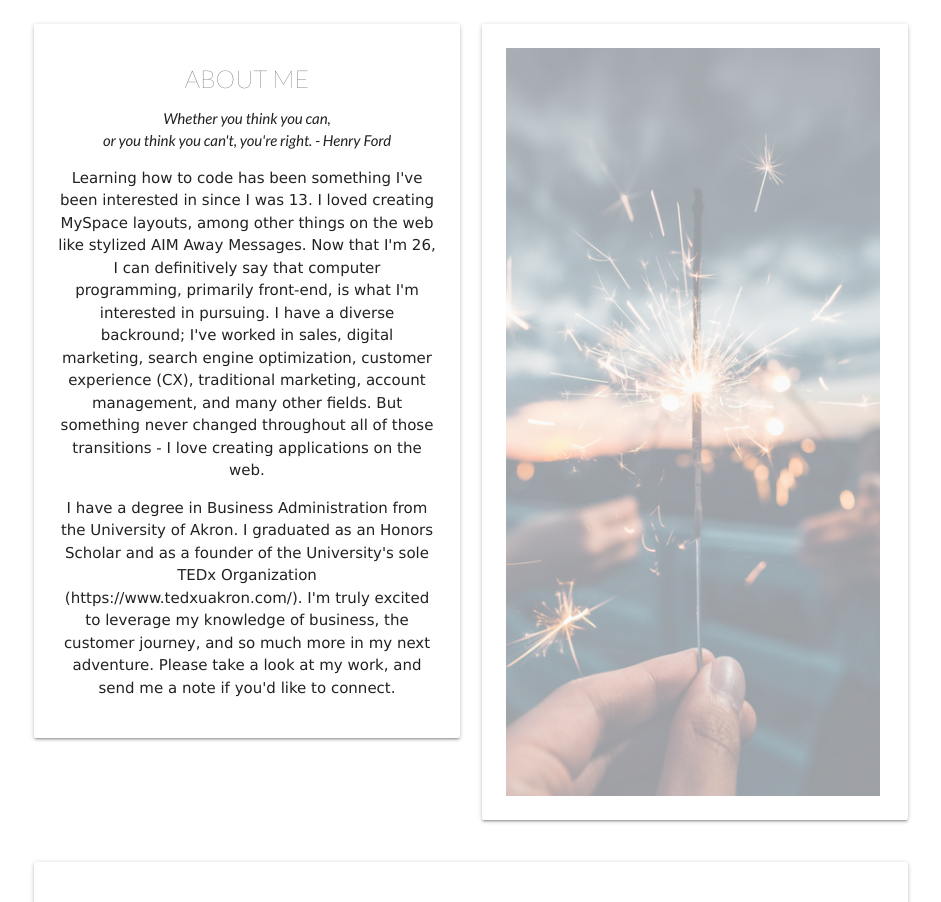
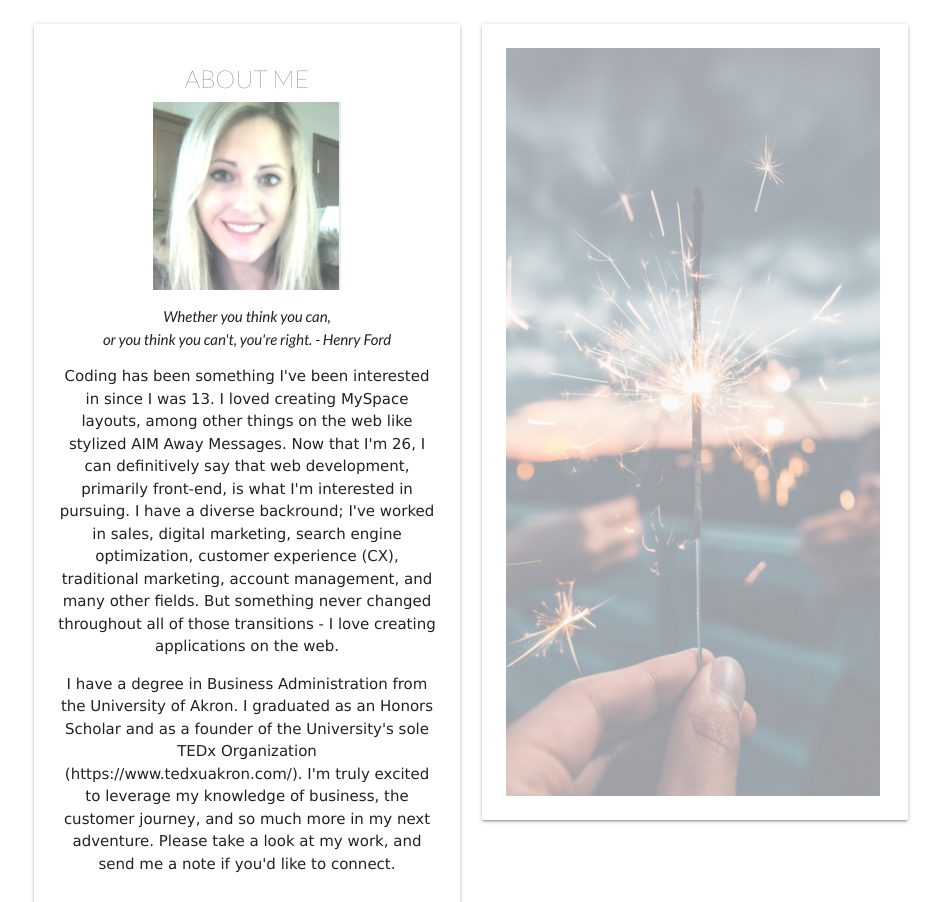
Before and after one commit to mmeganshaw/mywebsite, a website: page public/index.html in a window 1280 px wide. Shown: the part 954-1856 px from the top of the page, without its empty margins (169-1110 px from the left). Drawn offline with nearby package versions, Linux system fonts and the light colour scheme.

Commit message:
adding a picture of mwahhh

```diff
--- a/public/index.html
+++ b/public/index.html
@@ -64,9 +64,10 @@
                  <div class="col s6">
                          <div class="card-panel">
                                  <center><H5 class="light">ABOUT ME</H5></center>
+                                 <center><img src="/images/megan.png" style="width: 50%;"></center>
                                  <center><p class="light"><i>Whether you think you can, </br>or you think you can't, you're right. - Henry Ford</i></p></center>
                                  <center>
-                                        <p>Learning how to code has been something I've been interested in since I was 13. I loved creating MySpace layouts, among other things on the web like stylized AIM Away Messages. Now that I'm 26, I can definitively say that computer programming, primarily front-end, is what I'm interested in pursuing. I have a diverse backround; I've worked in sales, digital marketing, search engine optimization, customer experience (CX), traditional marketing, account management, and many other fields. But something never changed throughout all of those transitions - I love creating applications on the web.</p>
+                                        <p>Coding has been something I've been interested in since I was 13. I loved creating MySpace layouts, among other things on the web like stylized AIM Away Messages. Now that I'm 26, I can definitively say that web development, primarily front-end, is what I'm interested in pursuing. I have a diverse backround; I've worked in sales, digital marketing, search engine optimization, customer experience (CX), traditional marketing, account management, and many other fields. But something never changed throughout all of those transitions - I love creating applications on the web.</p>
                                         <p>I have a degree in Business Administration from the University of Akron. I graduated as an Honors Scholar and as a founder of the University's sole TEDx Organization (https://www.tedxuakron.com/). I'm truly excited to leverage my knowledge of business, the customer journey, and so much more in my next adventure. Please take a look at my work, and send me a note if you'd like to connect. </p>
                                     </p></center>
                                 </div>
```
Also changed, not shown: public/images/megan.png (added).
